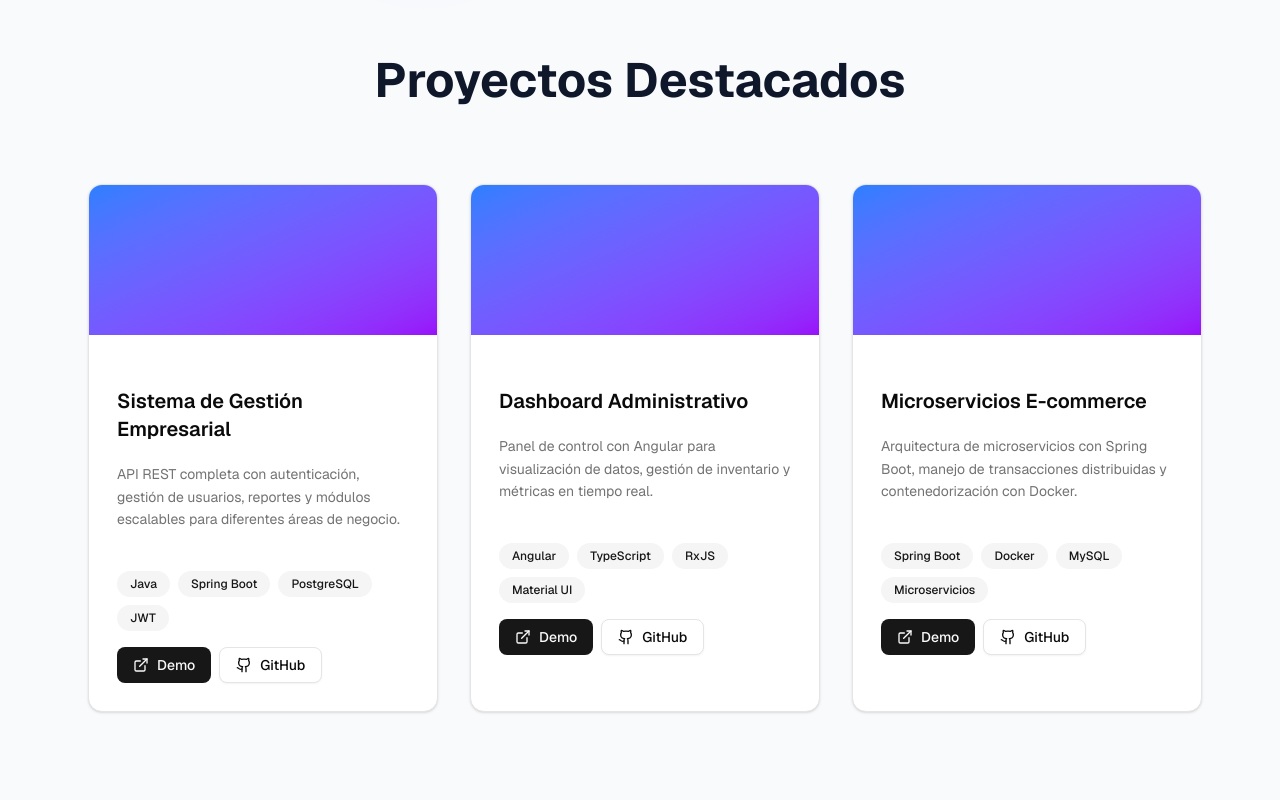
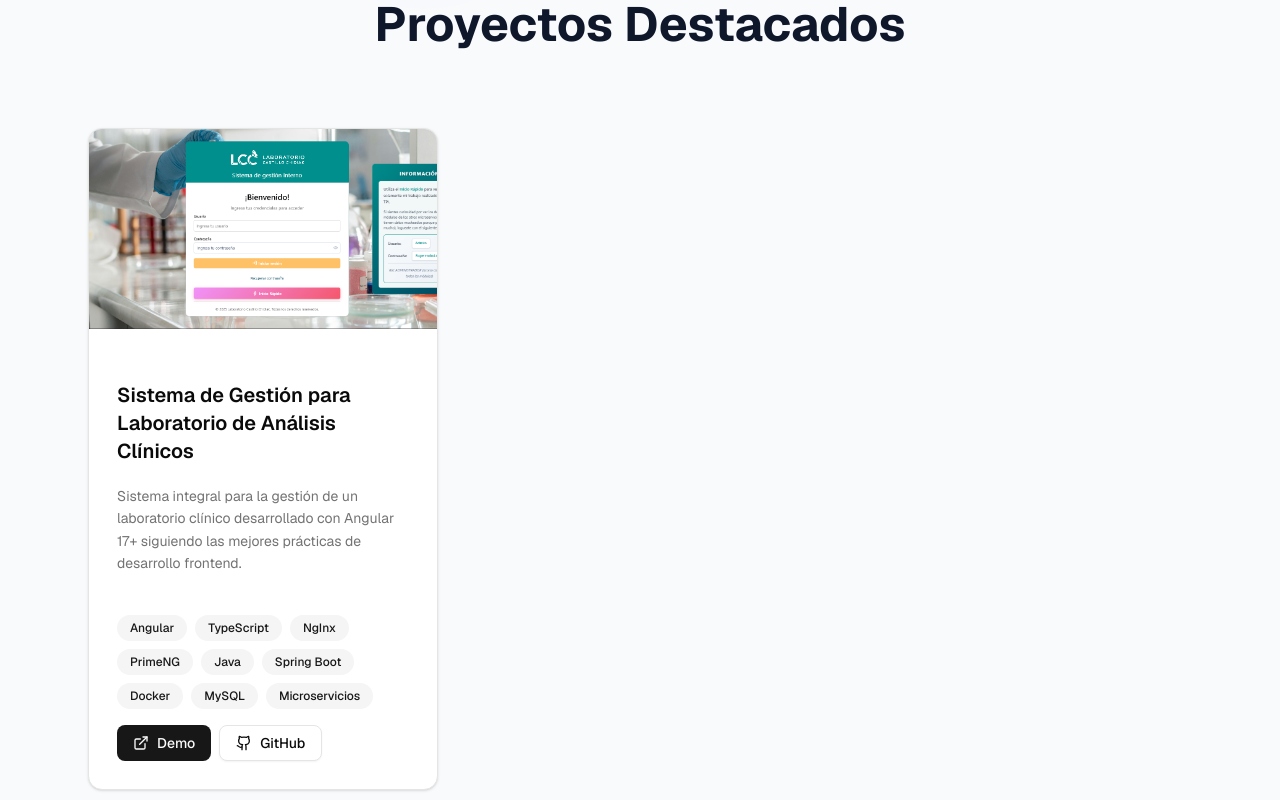
Before and after one commit to FabrizioLeonelLuduena/portfolio, a Next.js app: page / in a window 1280 px wide. Shown: the part 1600-2400 px from the top of the page. Built offline with nearby package versions, Linux system fonts and the light colour scheme.

Commit message:
New Proyect

```diff
--- a/sections/Projects.tsx
+++ b/sections/Projects.tsx
@@ -2,6 +2,7 @@
 
 import { motion, useInView } from "framer-motion";
 import { useRef } from "react";
+import Image from "next/image";
 import type { Project } from "@/types";
 import { Card, CardContent, CardDescription, CardHeader, CardTitle } from "@/components/ui/card";
 import { Badge } from "@/components/ui/badge";
@@ -11,33 +12,13 @@ import { ExternalLink, Github } from "lucide-react";
 const projects: Project[] = [
   {
     id: "1",
-    title: "Sistema de Gestión Empresarial",
+    title: "Sistema de Gestión para Laboratorio de Análisis Clínicos",
     description:
-      "API REST completa con autenticación, gestión de usuarios, reportes y módulos escalables para diferentes áreas de negocio.",
-    image: "/placeholder-project.jpg",
-    tags: ["Java", "Spring Boot", "PostgreSQL", "JWT"],
-    demoUrl: "#",
-    githubUrl: "#",
-  },
-  {
-    id: "2",
-    title: "Dashboard Administrativo",
-    description:
-      "Panel de control con Angular para visualización de datos, gestión de inventario y métricas en tiempo real.",
-    image: "/placeholder-project.jpg",
-    tags: ["Angular", "TypeScript", "RxJS", "Material UI"],
-    demoUrl: "#",
-    githubUrl: "#",
-  },
-  {
-    id: "3",
-    title: "Microservicios E-commerce",
-    description:
-      "Arquitectura de microservicios con Spring Boot, manejo de transacciones distribuidas y contenedorización con Docker.",
-    image: "/placeholder-project.jpg",
-    tags: ["Spring Boot", "Docker", "MySQL", "Microservicios"],
-    demoUrl: "#",
-    githubUrl: "#",
+      "Sistema integral para la gestión de un laboratorio clínico desarrollado con Angular 17+ siguiendo las mejores prácticas de desarrollo frontend.",
+    image: "/images/Laboratorio.png",
+    tags: ["Angular", "TypeScript", "NgInx", "PrimeNG", "Java", "Spring Boot", "Docker", "MySQL", "Microservicios"],
+    demoUrl: "https://laboratoriofront.netlify.app/login",
+    githubUrl: "https://github.com/FabrizioLeonelLuduena/Laboratorio-APP",
   },
 ];
 
@@ -69,7 +50,17 @@ export default function Projects() {
               style={{ minWidth: "350px", maxWidth: "350px", flexShrink: 0 }}
             >
               <Card className="h-full overflow-hidden transition-all duration-300 hover:shadow-xl hover:border-primary" style={{ height: "100%" }}>
-                <div className="bg-gradient-to-br from-blue-500 to-purple-600" style={{ height: "150px" }} />
+                <div style={{ height: "200px", overflow: "hidden", position: "relative" }}>
+                  <Image
+                    src={project.image}
+                    alt={project.title}
+                    fill
+                    style={{
+                      objectFit: "cover",
+                      objectPosition: "center"
+                    }}
+                  />
+                </div>
                 <CardHeader style={{ padding: "1.75rem 1.75rem 1rem 1.75rem" }}>
                   <CardTitle style={{ fontSize: "1.25rem", lineHeight: "1.4", marginBottom: "0.5rem" }}>{project.title}</CardTitle>
                   <CardDescription style={{ lineHeight: "1.6" }}>{project.description}</CardDescription>
@@ -85,13 +76,23 @@ export default function Projects() {
 
                   <div className="flex" style={{ gap: "0.5rem" }}>
                     <Button asChild variant="default" size="sm">
-                      <a href={project.demoUrl} style={{ padding: "0.5rem 1rem", gap: "0.5rem" }}>
+                      <a
+                        href={project.demoUrl}
+                        target="_blank"
+                        rel="noopener noreferrer"
+                        style={{ padding: "0.5rem 1rem", gap: "0.5rem" }}
+                      >
                         <ExternalLink style={{ width: "1rem", height: "1rem" }} />
                         Demo
                       </a>
                     </Button>
                     <Button asChild variant="outline" size="sm">
-                      <a href={project.githubUrl} style={{ padding: "0.5rem 1rem", gap: "0.5rem" }}>
+                      <a
+                        href={project.githubUrl}
+                        target="_blank"
+                        rel="noopener noreferrer"
+                        style={{ padding: "0.5rem 1rem", gap: "0.5rem" }}
+                      >
                         <Github style={{ width: "1rem", height: "1rem" }} />
                         GitHub
                       </a>
--- a/sections/Skills.tsx
+++ b/sections/Skills.tsx
@@ -16,7 +16,8 @@ import {
   SiJavascript,
   SiNextdotjs,
   SiMongodb,
-  SiSharp
+  SiSharp,
+  SiNginx
 } from "react-icons/si";
 import { FaJava } from "react-icons/fa";
 import { Code2, Webhook, Server, GitBranch, Eye, Settings, Lightbulb, Layers } from "lucide-react";
@@ -42,6 +43,7 @@ const techCategories = [
       { name: "TypeScript", icon: SiTypescript, color: "#3178C6", level: 90 },
       { name: "JavaScript", icon: SiJavascript, color: "#F7DF1E", level: 60 },
       { name: "Next.js", icon: SiNextdotjs, color: "#000000", level: 40 },
+      { name: "Nginx", icon: SiNginx, color: "#009639", level: 70 },
     ]
   },
   {
```
Also changed, not shown: public/images/Laboratorio.png (added).
